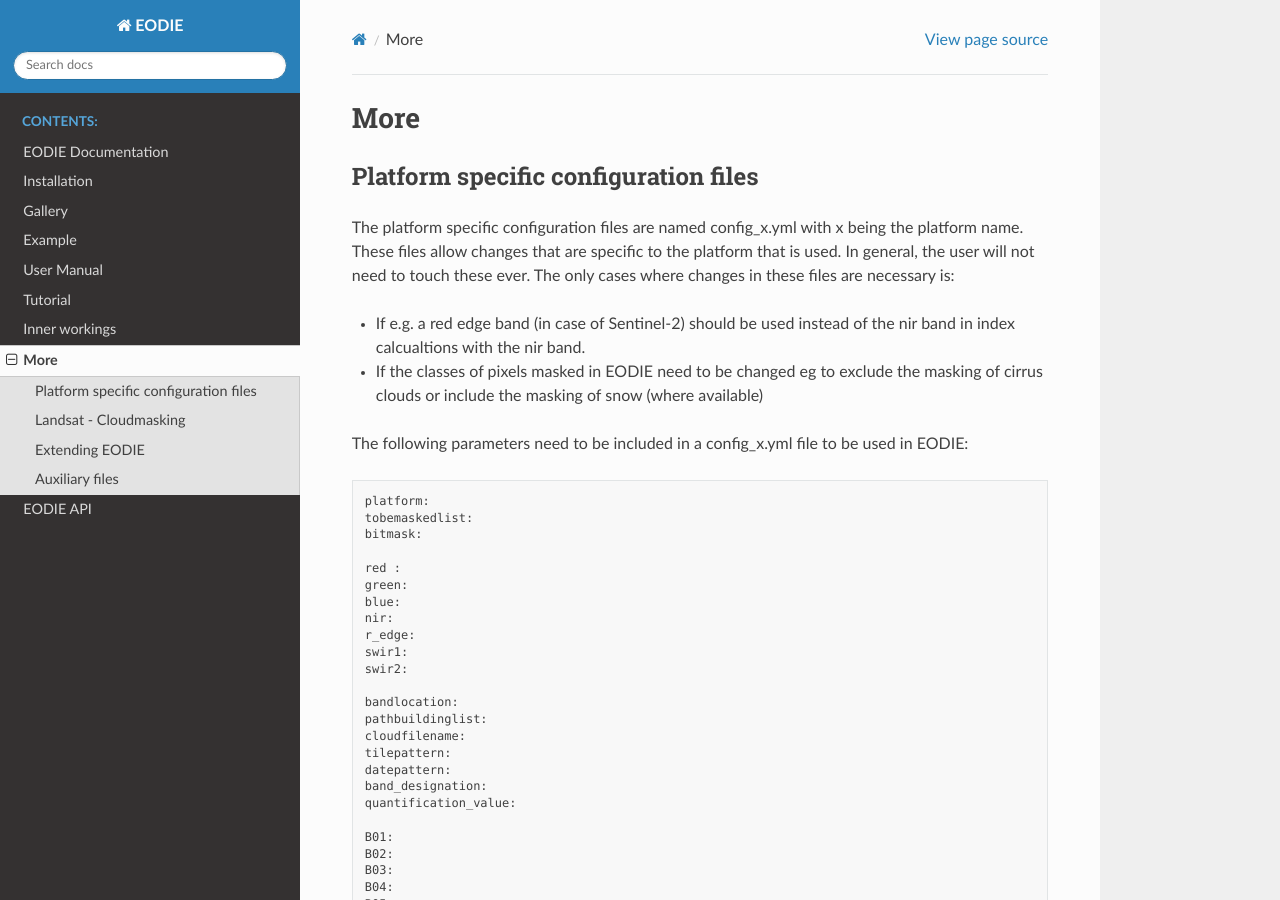
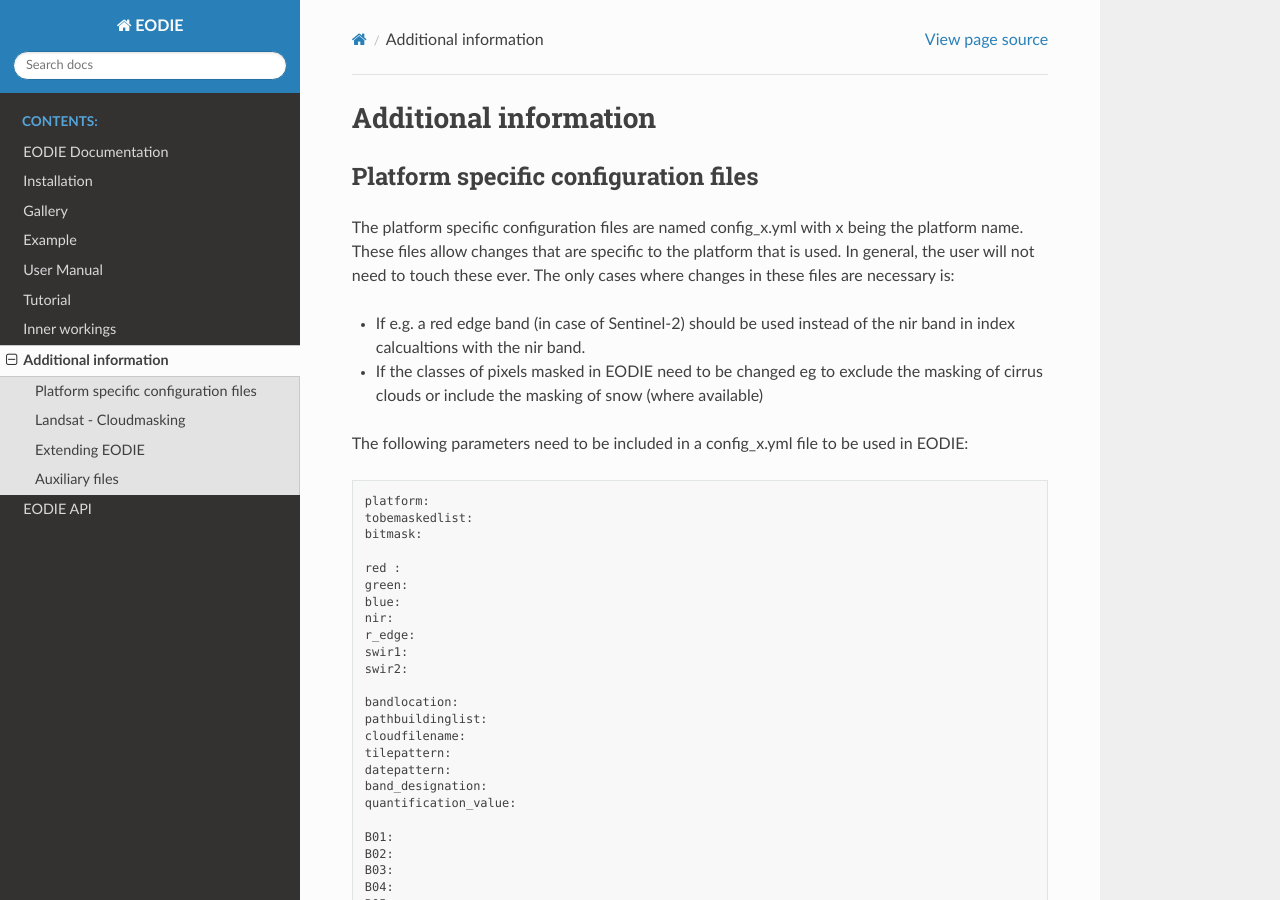
Before and after one commit to samumantha/EODIE, a Sphinx documentation site: the page built from docs/More.rst, in a window 1280 px wide and 900 px high. Built offline with Sphinx 7.4.7 and the Read the Docs theme 2.0.0, drawn with Linux system fonts in a browser that asks for light colours.

Commit message:
rename to better title?, related #79

```diff
--- a/docs/More.rst
+++ b/docs/More.rst
@@ -1,5 +1,5 @@
-More
-====
+Additional information
+=======================
 
 .. _platform_spec:
 
```
